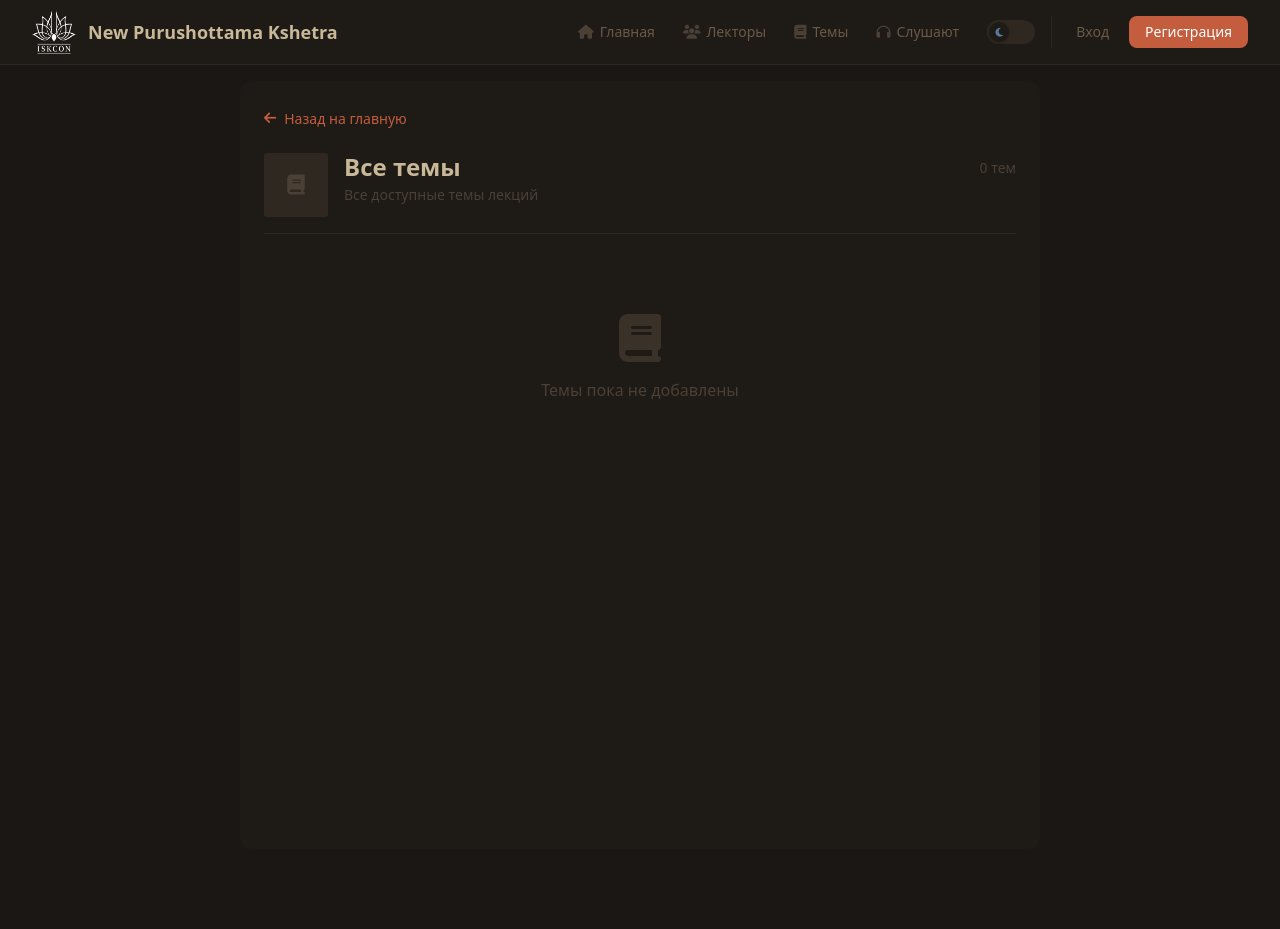
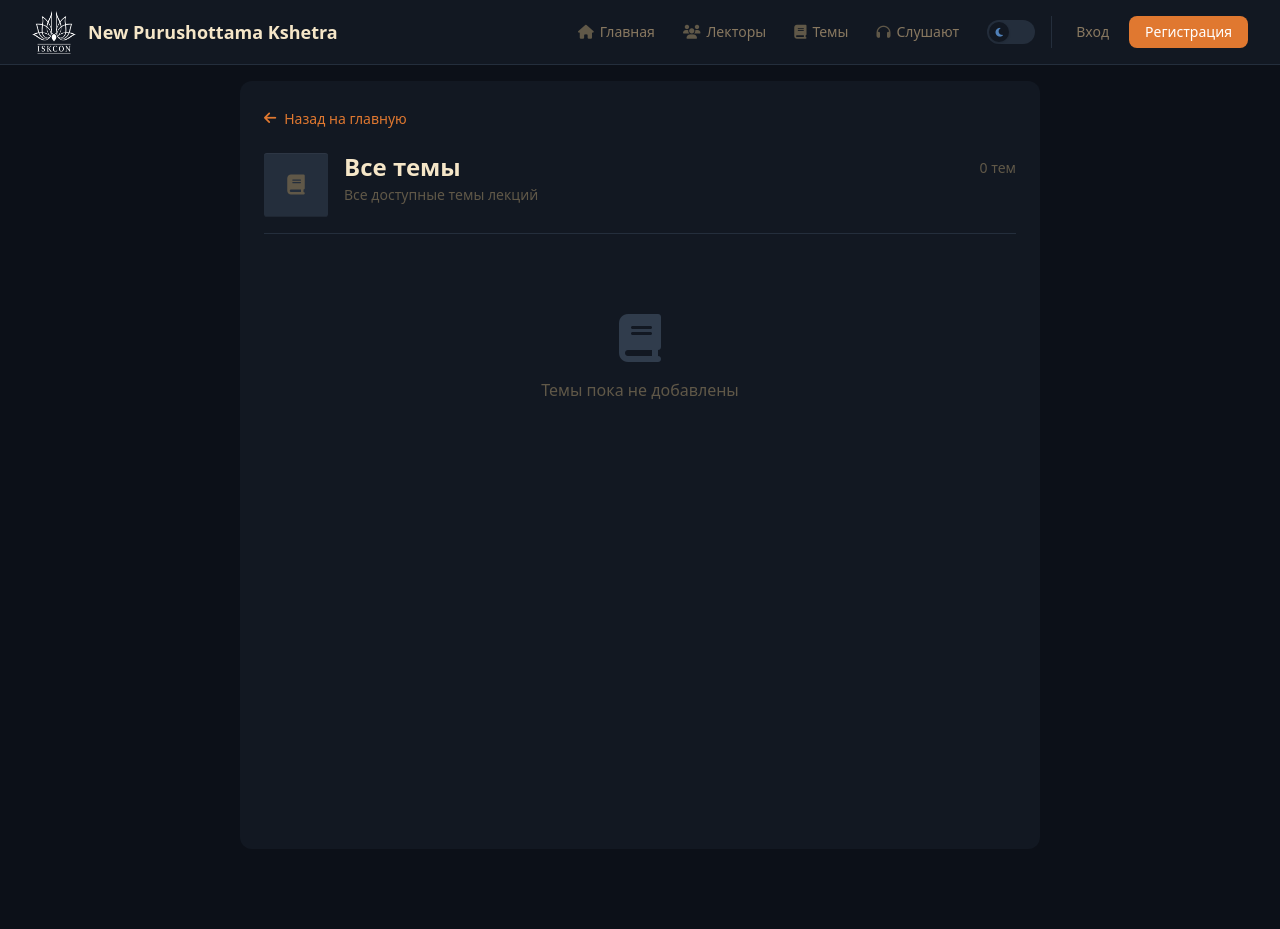
Before and after one commit to Jastinog/lecture, a Django app: page /topics/ in a window 1280 px wide. Run offline with Django 4.2, Linux system fonts and the light colour scheme; data comes from the database, SQL or seed files in the repository; data that the repository does not hold is empty; parts of the project's set-up code (start-up, migrations or seed data) failed here and were passed over; some libraries are stand-ins or nearby versions.

Commit message:
Update CSS

```diff
--- a/apps/static/css/base.css
+++ b/apps/static/css/base.css
@@ -25,60 +25,60 @@
 }
 
 /* ╔════════════════════════════════════════════════════════════════════════════╗
-   ║  DUSTTERM THEME                                                            ║
-   ║  Старый монитор. Пыльная клавиатура. Код на века.                          ║
+   ║  VRINDAVAN THEME                                                           ║
+   ║  Шьям и Гауранга. Индиго Кришны. Шафран преданности.                       ║
    ╚════════════════════════════════════════════════════════════════════════════╝ */
 
-/* Dark theme (default) - Dustterm */
+/* Dark theme (default) - Shyam (тёмный как грозовая туча) */
 :root,
 html.dark {
-    /* Dustterm Dark Background - как экран старого монитора */
-    --bg-0: #1a1714;
-    --bg-1: #1e1a16;
-    --bg-2: #242018;
-    --bg-3: #2e2820;
-    --bg-4: #3a3228;
+    /* Shyam Background - глубокий индиго, цвет тела Кришны */
+    --bg-0: #0c1018;
+    --bg-1: #121822;
+    --bg-2: #1a222e;
+    --bg-3: #242e3c;
+    --bg-4: #303c4c;
 
-    /* Dustterm Dark Foreground - как на старом CRT с лёгким свечением */
-    --fg-0: #c8b898;
-    --fg-1: #b8a888;
-    --fg-2: #9a8a70;
-    --fg-3: #6a5a48;
-    --fg-4: #4a4035;
+    /* Foreground - тёплое золото питамбары */
+    --fg-0: #f5e6c8;
+    --fg-1: #e0d0b0;
+    --fg-2: #b8a888;
+    --fg-3: #887860;
+    --fg-4: #605848;
 
-    /* Ржавый красный (brand) */
-    --brand: #c45c3e;
-    --brand-2: #d87a5a;
+    /* Шафран санньяси (brand) */
+    --brand: #e07830;
+    --brand-2: #f09048;
 
-    /* Dustterm Colors */
-    --red: #c45c3e;
-    --red-bright: #d87a5a;
-    --green: #7a8a58;
-    --green-bright: #98a878;
-    --yellow: #c49a3e;
-    --yellow-bright: #d4b060;
-    --blue: #5a7a9a;
-    --blue-bright: #7898b8;
-    --purple: #6868a8;
-    --purple-bright: #8888c8;
-    --aqua: #5a9a7a;
-    --aqua-bright: #78b898;
+    /* Vrindavan Colors - краски священной земли */
+    --red: #d85050;           /* кункум/синдур */
+    --red-bright: #e87070;
+    --green: #68a060;         /* туласи */
+    --green-bright: #88c080;
+    --yellow: #d8a830;        /* куркума/гауранга */
+    --yellow-bright: #e8c050;
+    --blue: #5080b8;          /* павлинье перо */
+    --blue-bright: #70a0d8;
+    --purple: #8868a8;        /* вечернее небо Вриндавана */
+    --purple-bright: #a888c8;
+    --aqua: #509088;          /* воды Ямуны */
+    --aqua-bright: #70b0a8;
 
-    /* Дополнительные цвета Dustterm */
-    --dusty-rose: #a87878;
-    --dusty-rose-bright: #c89898;
-    --terra: #b86848;
-    --terra-bright: #d88868;
-    --olive: #7a8a58;
-    --olive-bright: #98a878;
-    --ink: #6868a8;
-    --ink-bright: #8888c8;
-    --patina: #5a9a7a;
-    --patina-bright: #78b898;
-    --mustard: #c49a3e;
-    --mustard-bright: #d4b060;
-    --denim: #5a7a9a;
-    --denim-bright: #7898b8;
+    /* Дополнительные цвета */
+    --dusty-rose: #c87080;    /* лотос */
+    --dusty-rose-bright: #e090a0;
+    --terra: #c86830;         /* терракота храмов */
+    --terra-bright: #e08850;
+    --olive: #808848;         /* листья туласи */
+    --olive-bright: #a0a868;
+    --ink: #7060a0;           /* чернила шастр */
+    --ink-bright: #9080c0;
+    --patina: #509088;
+    --patina-bright: #70b0a8;
+    --mustard: #c89820;       /* горчичное масло */
+    --mustard-bright: #e0b040;
+    --denim: #4870a0;
+    --denim-bright: #6890c0;
 
     /* Font sizes */
     --fs-xxl: 1.75rem;
@@ -89,89 +89,101 @@ html.dark {
     --fs-xs:  0.75rem;
 
     /* Semi-transparent colors */
-    --brand-alpha-10: rgba(196, 92, 62, 0.1);
-    --brand-alpha-20: rgba(196, 92, 62, 0.2);
-    --brand-alpha-30: rgba(196, 92, 62, 0.3);
+    --brand-alpha-10: rgba(224, 120, 48, 0.1);
+    --brand-alpha-20: rgba(224, 120, 48, 0.2);
+    --brand-alpha-30: rgba(224, 120, 48, 0.3);
 
-    --red-alpha-10: rgba(196, 92, 62, 0.1);
-    --green-alpha-20: rgba(122, 138, 88, 0.2);
-    --yellow-alpha-10: rgba(196, 154, 62, 0.1);
-    --aqua-alpha-10: rgba(90, 154, 122, 0.1);
-    --purple-alpha-10: rgba(104, 104, 168, 0.1);
-    --blue-alpha-10: rgba(90, 122, 154, 0.1);
-    --fg4-alpha-10: rgba(74, 64, 53, 0.1);
-    --fg4-alpha-40: rgba(74, 64, 53, 0.4);
-    --bg3-alpha-20: rgba(46, 40, 32, 0.2);
-    --white-alpha-10: rgba(200, 184, 152, 0.1);
-    --white-alpha-20: rgba(200, 184, 152, 0.2);
+    --red-alpha-10: rgba(216, 80, 80, 0.1);
+    --green-alpha-20: rgba(104, 160, 96, 0.2);
+    --yellow-alpha-10: rgba(216, 168, 48, 0.1);
+    --aqua-alpha-10: rgba(80, 144, 136, 0.1);
+    --purple-alpha-10: rgba(136, 104, 168, 0.1);
+    --blue-alpha-10: rgba(80, 128, 184, 0.1);
+    --fg4-alpha-10: rgba(96, 88, 72, 0.1);
+    --fg4-alpha-40: rgba(96, 88, 72, 0.4);
+    --bg3-alpha-20: rgba(36, 46, 60, 0.2);
+    --white-alpha-10: rgba(245, 230, 200, 0.1);
+    --white-alpha-20: rgba(245, 230, 200, 0.2);
+
+    /* Emboss effect - лёгкое тиснение */
+    --emboss-light: rgba(255, 255, 255, 0.04);
+    --emboss-dark: rgba(0, 0, 0, 0.15);
+    --emboss-inset: inset 0 1px 0 var(--emboss-light), inset 0 -1px 0 var(--emboss-dark);
+    --emboss-text: 0 1px 0 var(--emboss-dark);
 }
 
-/* Light theme - Dustterm Light */
+/* Light theme - Gauranga (золотой аватар) */
 html.light {
-    /* Dustterm Light Background - как выцветшая бумага */
-    --bg-0: #f5f0e8;
-    --bg-1: #ebe5db;
-    --bg-2: #e0d8cc;
-    --bg-3: #d4cbc0;
-    --bg-4: #c8bfb4;
+    /* Gauranga Background - тёплый песочный, стены храмов */
+    --bg-0: #faf5eb;
+    --bg-1: #f0e8da;
+    --bg-2: #e5dac8;
+    --bg-3: #d8cab5;
+    --bg-4: #c8b8a0;
 
-    /* Dustterm Light Foreground */
-    --fg-0: #1a1714;
-    --fg-1: #2e2820;
-    --fg-2: #4a4035;
-    --fg-3: #6a5a48;
-    --fg-4: #9a8a70;
+    /* Foreground - глубокий индиго Шьяма */
+    --fg-0: #1a2030;
+    --fg-1: #283040;
+    --fg-2: #485060;
+    --fg-3: #687080;
+    --fg-4: #98a0a8;
 
-    /* Ржавый красный (brand) - насыщеннее для светлой темы */
-    --brand: #a84830;
-    --brand-2: #c45c3e;
+    /* Терракота храмов (brand) */
+    --brand: #c05028;
+    --brand-2: #d86840;
 
-    /* Dustterm Light Colors - насыщеннее для светлого фона */
-    --red: #a84830;
-    --red-bright: #c45c3e;
-    --green: #5a7040;
-    --green-bright: #6a8050;
-    --yellow: #a88028;
-    --yellow-bright: #c49a3e;
-    --blue: #3a6080;
-    --blue-bright: #4a7090;
-    --purple: #5050a0;
-    --purple-bright: #6060b0;
-    --aqua: #408060;
-    --aqua-bright: #509070;
+    /* Gauranga Light Colors */
+    --red: #b83830;           /* кункум */
+    --red-bright: #d05048;
+    --green: #407838;         /* туласи */
+    --green-bright: #589850;
+    --yellow: #b08018;        /* куркума */
+    --yellow-bright: #c89830;
+    --blue: #305898;          /* Кришна */
+    --blue-bright: #4878b8;
+    --purple: #604888;        /* вечер */
+    --purple-bright: #7860a8;
+    --aqua: #307068;          /* Ямуна */
+    --aqua-bright: #489080;
 
-    /* Дополнительные цвета Dustterm Light */
-    --dusty-rose: #906060;
-    --dusty-rose-bright: #a87878;
-    --terra: #a05038;
-    --terra-bright: #b86848;
-    --olive: #5a7040;
-    --olive-bright: #6a8050;
-    --ink: #5050a0;
-    --ink-bright: #6060b0;
-    --patina: #408060;
-    --patina-bright: #509070;
-    --mustard: #a88028;
-    --mustard-bright: #c49a3e;
-    --denim: #3a6080;
-    --denim-bright: #4a7090;
+    /* Дополнительные цвета Gauranga */
+    --dusty-rose: #a85060;
+    --dusty-rose-bright: #c87080;
+    --terra: #a85020;
+    --terra-bright: #c87040;
+    --olive: #606830;
+    --olive-bright: #808848;
+    --ink: #504080;
+    --ink-bright: #6858a0;
+    --patina: #307068;
+    --patina-bright: #489080;
+    --mustard: #987010;
+    --mustard-bright: #b88828;
+    --denim: #285080;
+    --denim-bright: #4070a0;
 
     /* Semi-transparent colors for light theme */
-    --brand-alpha-10: rgba(168, 72, 48, 0.1);
-    --brand-alpha-20: rgba(168, 72, 48, 0.2);
-    --brand-alpha-30: rgba(168, 72, 48, 0.3);
+    --brand-alpha-10: rgba(192, 80, 40, 0.1);
+    --brand-alpha-20: rgba(192, 80, 40, 0.2);
+    --brand-alpha-30: rgba(192, 80, 40, 0.3);
 
-    --red-alpha-10: rgba(168, 72, 48, 0.1);
-    --green-alpha-20: rgba(90, 112, 64, 0.2);
-    --yellow-alpha-10: rgba(168, 128, 40, 0.1);
-    --aqua-alpha-10: rgba(64, 128, 96, 0.1);
-    --purple-alpha-10: rgba(80, 80, 160, 0.1);
-    --blue-alpha-10: rgba(58, 96, 128, 0.1);
-    --fg4-alpha-10: rgba(154, 138, 112, 0.1);
-    --fg4-alpha-40: rgba(154, 138, 112, 0.4);
-    --bg3-alpha-20: rgba(212, 203, 192, 0.2);
-    --white-alpha-10: rgba(26, 23, 20, 0.05);
-    --white-alpha-20: rgba(26, 23, 20, 0.1);
+    --red-alpha-10: rgba(184, 56, 48, 0.1);
+    --green-alpha-20: rgba(64, 120, 56, 0.2);
+    --yellow-alpha-10: rgba(176, 128, 24, 0.1);
+    --aqua-alpha-10: rgba(48, 112, 104, 0.1);
+    --purple-alpha-10: rgba(96, 72, 136, 0.1);
+    --blue-alpha-10: rgba(48, 88, 152, 0.1);
+    --fg4-alpha-10: rgba(152, 160, 168, 0.1);
+    --fg4-alpha-40: rgba(152, 160, 168, 0.4);
+    --bg3-alpha-20: rgba(216, 202, 181, 0.2);
+    --white-alpha-10: rgba(26, 32, 48, 0.05);
+    --white-alpha-20: rgba(26, 32, 48, 0.1);
+
+    /* Emboss effect - лёгкое тиснение (светлая тема) */
+    --emboss-light: rgba(255, 255, 255, 0.7);
+    --emboss-dark: rgba(0, 0, 0, 0.08);
+    --emboss-inset: inset 0 1px 0 var(--emboss-light), inset 0 -1px 0 var(--emboss-dark);
+    --emboss-text: 0 1px 0 var(--emboss-light);
 }
 
 body {
--- a/apps/static/css/components.css
+++ b/apps/static/css/components.css
@@ -28,6 +28,7 @@
     overflow: hidden;
     color: var(--fg-4);
     font-size: 1.25rem;
+    box-shadow: var(--emboss-inset);
 }
 
 .header-avatar img {
@@ -53,6 +54,7 @@
     margin: 0;
     color: var(--fg-0);
     line-height: 1.2;
+    text-shadow: var(--emboss-text);
 }
 
 .header-subtitle {
@@ -138,6 +140,7 @@
     color: var(--fg-0);
     font-size: 0.875rem;
     overflow: hidden;
+    box-shadow: var(--emboss-inset);
 }
 
 .card-icon img {
@@ -164,6 +167,7 @@
     font-weight: 500;
     color: var(--fg-0);
     line-height: 1.25;
+    text-shadow: var(--emboss-text);
 }
 
 .card-meta {
@@ -182,6 +186,7 @@
     background: var(--bg-0);
     overflow: hidden;
     position: relative;
+    box-shadow: var(--emboss-inset);
 }
 
 .progress-bar-fill {
--- a/apps/static/css/player.css
+++ b/apps/static/css/player.css
@@ -49,6 +49,7 @@
     overflow: hidden;
     color: var(--fg-4);
     font-size: 1.25rem;
+    box-shadow: var(--emboss-inset);
 }
 
 .player-avatar img {
@@ -68,6 +69,7 @@
     margin: 0 0 0.25rem 0;
     color: var(--fg-0);
     line-height: 1.2;
+    text-shadow: var(--emboss-text);
 }
 
 .player-topic {
@@ -104,6 +106,7 @@
     display: inline-block;
     position: relative;
     --move-distance: 0px;
+    text-shadow: var(--emboss-text);
 }
 
 .now-playing-title.scrolling {
@@ -238,6 +241,7 @@
     cursor: pointer;
     font-size: 1.125rem;
     transition: all 0.2s ease;
+    box-shadow: var(--emboss-inset);
 }
 
 .btn-control:hover {
@@ -249,6 +253,7 @@
     width: 4rem;
     height: 4rem;
     font-size: 1.5rem;
+    box-shadow: var(--emboss-inset);
 }
 
 .btn-play-pause:hover {
@@ -303,6 +308,7 @@
     cursor: pointer;
     overflow: hidden;
     border: 1px solid var(--bg-3);
+    box-shadow: var(--emboss-inset);
 }
 
 .progress-buffer {
--- a/apps/static/js/modules/lecture-player/markers-handler.js
+++ b/apps/static/js/modules/lecture-player/markers-handler.js
@@ -434,8 +434,8 @@ export class MarkersHandler {
             position: fixed;
             top: 20px;
             right: 20px;
-            background: #ef4444;
-            color: white;
+            background: var(--red);
+            color: var(--fg-0);
             padding: 10px 15px;
             border-radius: 5px;
             z-index: 1000;
```
